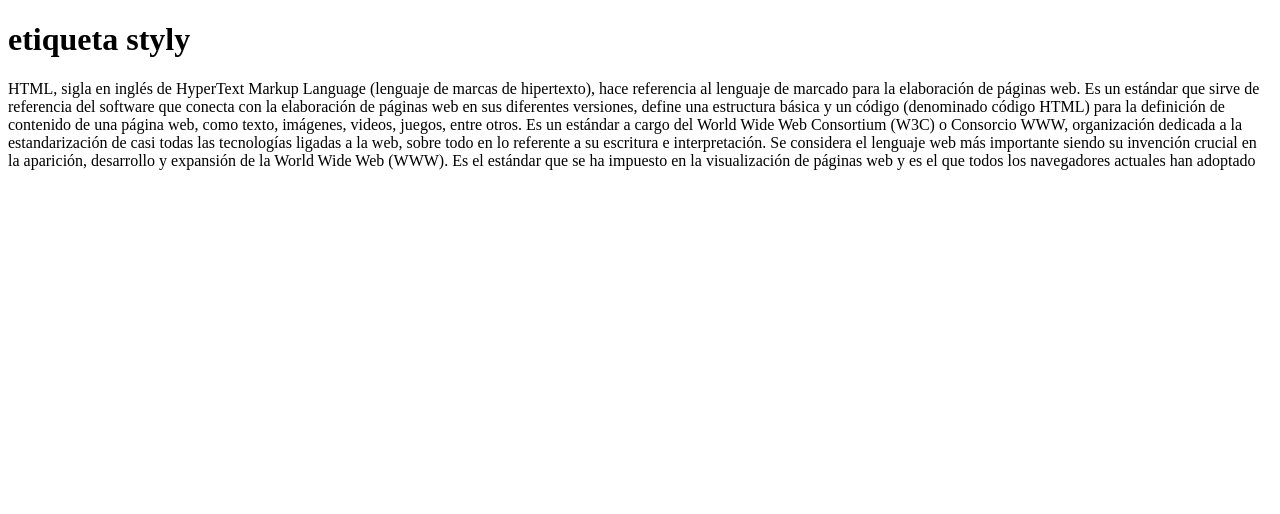
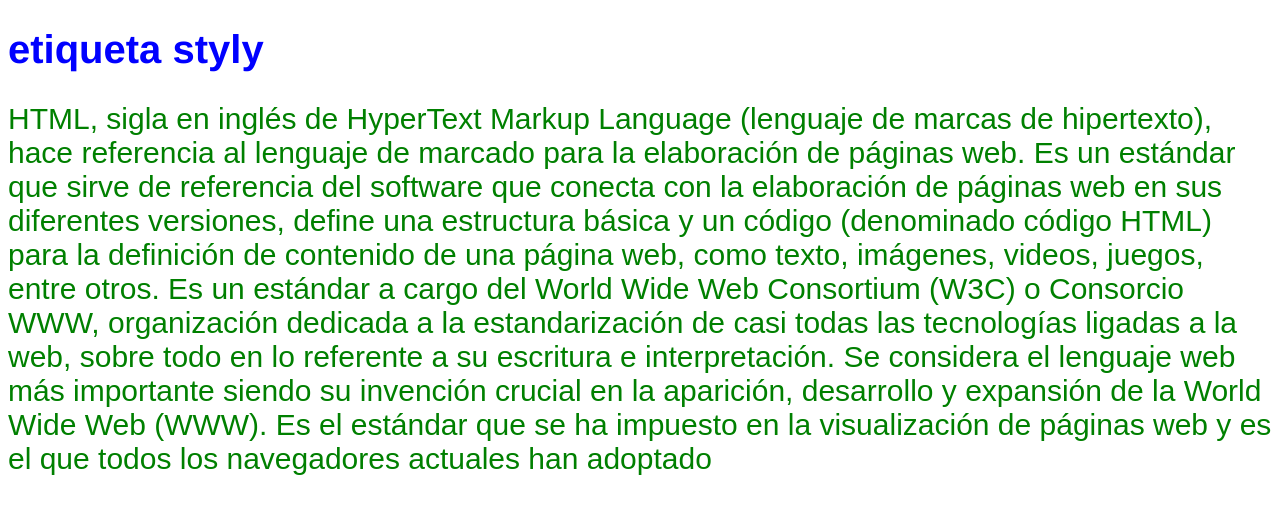
Before and after one commit to oscarcastillo92/CSS, a plain HTML site: page hojaEstiloAtributo/index.html in a window 1280 px wide. Drawn offline with Linux system fonts and the light colour scheme.

Commit message:
archivo externo CSS
archivo externo de CSS en donde se ve que con el atributo de link se puede traer el estilo creado

```diff
--- a/hojaEstiloAtributo/CSS/estilos.css
+++ b/hojaEstiloAtributo/CSS/estilos.css
@@ -0,0 +1,12 @@
+h1
+  {
+    color:blue;
+    font-family:helvetica;
+    font-size:40px
+  }
+  p
+  {
+  color: green;
+  font-family:fantasy;
+  font-size: 30px
+  }
--- a/hojaEstiloAtributo/index.html
+++ b/hojaEstiloAtributo/index.html
@@ -4,7 +4,7 @@
     <meta charset="utf-8">
     <meta name="viewport" content="width-device-width, user-scalable-no">
     <title>Hoja de estilos como atributo, etiqueta y archivo externo</title>
-
+<link rel="stylesheet" href="CSS/estilos.css">
   </head>
   <body>
     <h1>etiqueta styly</h1>
```
